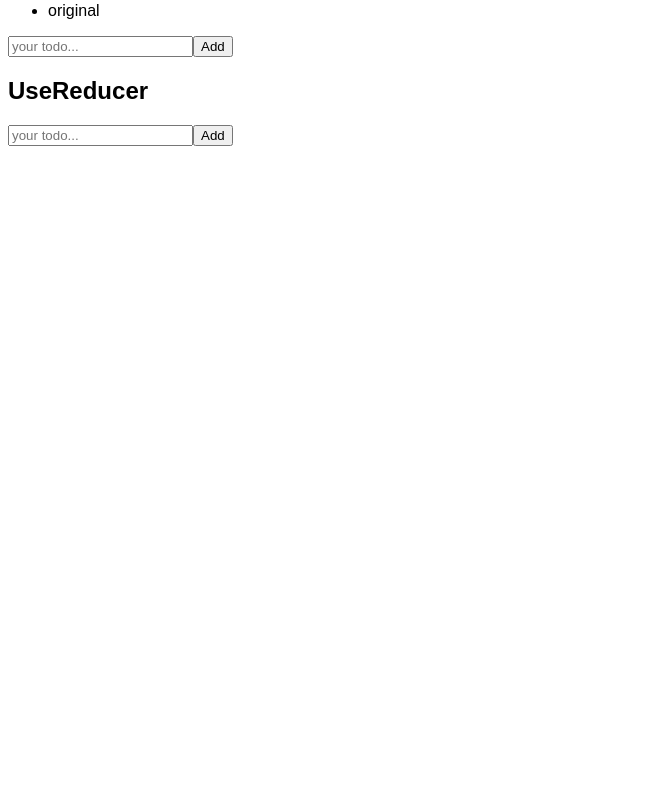
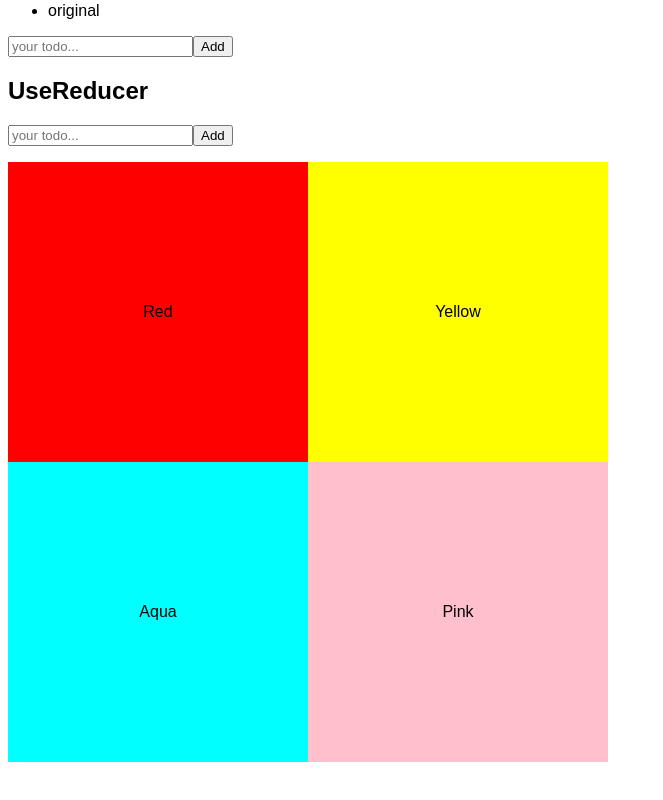
Before and after one commit to DongNguyenVan1010/ReactJSofTony, a React (Vite) app: page / in a window 1280 px wide. Shown: the part 2763-3563 px from the top of the page, without its empty margins (0-663 px from the left). Before the commit the page ends 3023 px from the top, so only its background shows below. Built offline with nearby package versions, Linux system fonts and the light colour scheme.

Commit message:
huy: color box

```diff
--- a/src/App.jsx
+++ b/src/App.jsx
@@ -8,11 +8,12 @@ import ConditionalRendering from "./pages/ConditionalRendering";
 import ListKeys from "./pages/ListKeys";
 import GenerateBoxKhuong from "./pages/GenerateBoxKhuong";
 import BoxGeneratorHuy from "./pages/BoxGeneratorHuy";
-import LiftingStateUpDrillng from './pages/LiftingStateUpDrillng';
-import LiftingStateUpPattern from './pages/LiftingStateUpPattern';
-import Form from './pages/Form';
+import LiftingStateUpDrillng from "./pages/LiftingStateUpDrillng";
+import LiftingStateUpPattern from "./pages/LiftingStateUpPattern";
+import Form from "./pages/Form";
 import UseState from "./pages/UseState";
-import UseReducer from './pages/UseReducer';
+import UseReducer from "./pages/UseReducer";
+import BoxesContainer from "./pages/BoxColorHuy";
 
 // react component or function react component
 function App() {
@@ -57,20 +58,12 @@ function App() {
       <ListKeys />
       <GenerateBoxKhuong />
       <BoxGeneratorHuy />
-
       <LiftingStateUpDrillng />
       <LiftingStateUpPattern />
-
       <Form />
-
-     <UseState />
-
-     <UseReducer />
-
-
-
-
-
+      <UseState />
+      <UseReducer />
+      <BoxesContainer />
       <br />
       <br />
       <br />
--- /dev/null
+++ b/src/pages/BoxColorHuy.jsx
@@ -0,0 +1,58 @@
+import { useState } from "react";
+
+const colours = ["red", "yellow", "aqua", "pink"];
+
+const BoxesContainer = () => {
+  const [selectedColor, setColor] = useState(null);
+
+  const handleSelectColor = color => {
+    setColor(color);
+  };
+
+  return (
+    <div
+      style={{
+        display: "flex",
+        flexWrap: "wrap",
+        width: 600,
+      }}
+    >
+      {colours.map(color => (
+        <Box key={color} defaultColor={color} handleSelectColor={handleSelectColor} selectedColor={selectedColor} />
+      ))}
+    </div>
+  );
+};
+
+const Box = ({ defaultColor, handleSelectColor, selectedColor }) => {
+  const [active, setActive] = useState(false);
+
+  const handleActive = () => {
+    if (active) {
+      setActive(false);
+      handleSelectColor(null);
+    } else {
+      setActive(true);
+      handleSelectColor(defaultColor);
+    }
+  };
+
+  return (
+    <div
+      style={{
+        width: 300,
+        backgroundColor: selectedColor !== null ? selectedColor : defaultColor,
+        height: 300,
+        display: "flex",
+        justifyContent: "center",
+        alignItems: "center",
+        textTransform: "capitalize",
+      }}
+      onClick={handleActive}
+    >
+      {defaultColor}
+    </div>
+  );
+};
+
+export default BoxesContainer;
```
